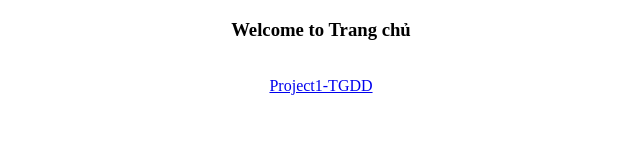
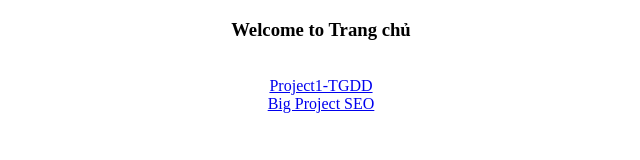
Before and after one commit to NguyenVanDong1302/NguyenVanDong1302.github.io, a plain HTML site: page index.html in a window 1280 px wide. Shown: the whole page, without its empty margins (319-959 px from the left). Drawn offline with Linux system fonts and the light colour scheme.

Commit message:
Update index.html

```diff
--- a/index.html
+++ b/index.html
@@ -12,6 +12,7 @@
         <h3>Welcome to Trang chủ</h3>
         </br>
     <a href="/project/codetgdd/index.html">Project1-TGDD<br></a>
+    <a href="/project/Clone_TGDD/BigProjeckSeo/index/homePage.html">Big Project SEO</a>
     </center>
 </body>
 </html>
```
